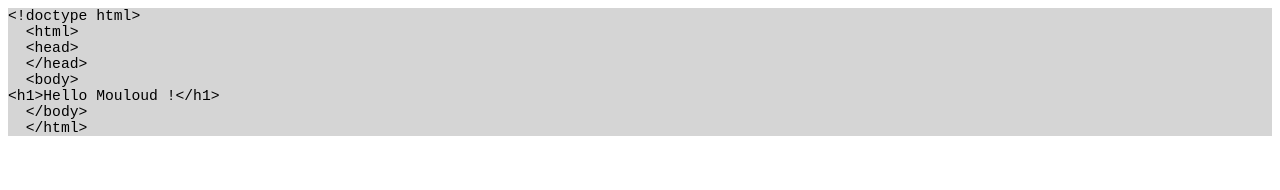
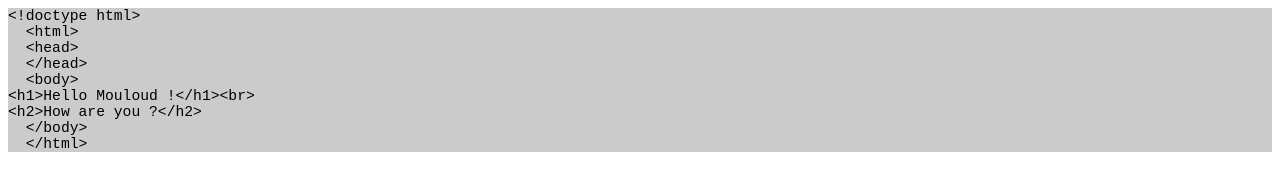
Before and after one commit to tarzulth/tarzulth, a plain HTML site: page index.html in a window 1280 px wide. Drawn offline with Linux system fonts and the light colour scheme.

Commit message:
Ajout section h2 how are you

```diff
--- a/index.html
+++ b/index.html
@@ -7,7 +7,7 @@
   <meta name="Generator" content="Cocoa HTML Writer">
   <meta name="CocoaVersion" content="2022.6">
   <style type="text/css">
-    p.p1 {margin: 0.0px 0.0px 0.0px 0.0px; text-align: justify; line-height: 16.1px; font: 14.7px 'Courier New'; color: #000000; -webkit-text-stroke: #000000; background-color: #d5d5d5}
+    p.p1 {margin: 0.0px 0.0px 0.0px 0.0px; text-align: justify; font: 14.7px 'Courier New'; color: #000000; -webkit-text-stroke: #000000; background-color: #cbcbcb}
     span.s1 {font-kerning: none}
   </style>
 </head>
@@ -17,7 +17,8 @@
 <p class="p1"><span class="s1"><span class="Apple-converted-space">  </span>&lt;head&gt;</span></p>
 <p class="p1"><span class="s1"><span class="Apple-converted-space">  </span>&lt;/head&gt;</span></p>
 <p class="p1"><span class="s1"><span class="Apple-converted-space">  </span>&lt;body&gt;</span></p>
-<p class="p1"><span class="s1">&lt;h1&gt;Hello Mouloud !&lt;/h1&gt;</span></p>
+<p class="p1"><span class="s1">&lt;h1&gt;Hello Mouloud !&lt;/h1&gt;&lt;br&gt;</span></p>
+<p class="p1"><span class="s1">&lt;h2&gt;How are you ?&lt;/h2&gt;</span></p>
 <p class="p1"><span class="s1"><span class="Apple-converted-space">  </span>&lt;/body&gt;</span></p>
 <p class="p1"><span class="s1"><span class="Apple-converted-space">  </span>&lt;/html&gt;</span></p>
 </body>
```
